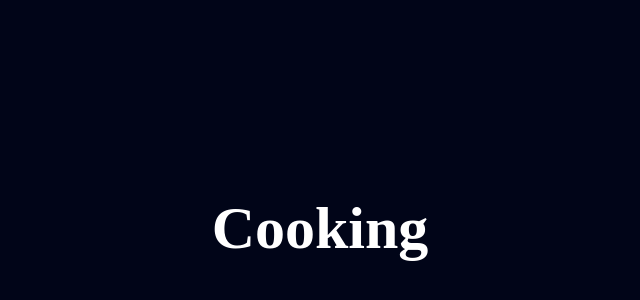
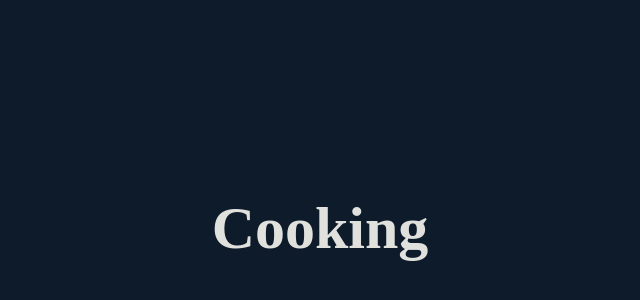
Before and after one commit to ibheelz/ibheelz.github.io, a plain HTML site: page index.html in a window 1280 px wide. Shown: the part 172-472 px from the top of the page, without its empty margins (320-960 px from the left). Drawn offline with nearby package versions, Linux system fonts and the light colour scheme.

Commit message:
Updated theme

```diff
--- a/index.html
+++ b/index.html
@@ -16,7 +16,7 @@
     <link href="https://fonts.googleapis.com/css?family=Crimson+Text:400,400i,600,700,700i" rel="stylesheet">
     <title>ibheelz</title>
   </head>
-  <body class="lg:px-32 xl:px-56 flex justify-center items-center 2xl:px-96 h-screen bg-[#010518] px-10 font-['Crimson']">
-    <p class="font-bold text-6xl text-white">Cooking</p>
+  <body class="lg:px-32 xl:px-56 flex justify-center items-center 2xl:px-96 h-screen bg-[#0D1B2A] px-10 font-['Crimson']">
+    <p class="font-bold text-6xl text-[#E0E1DD]">Cooking</p>
   </body>
 </html>
```
